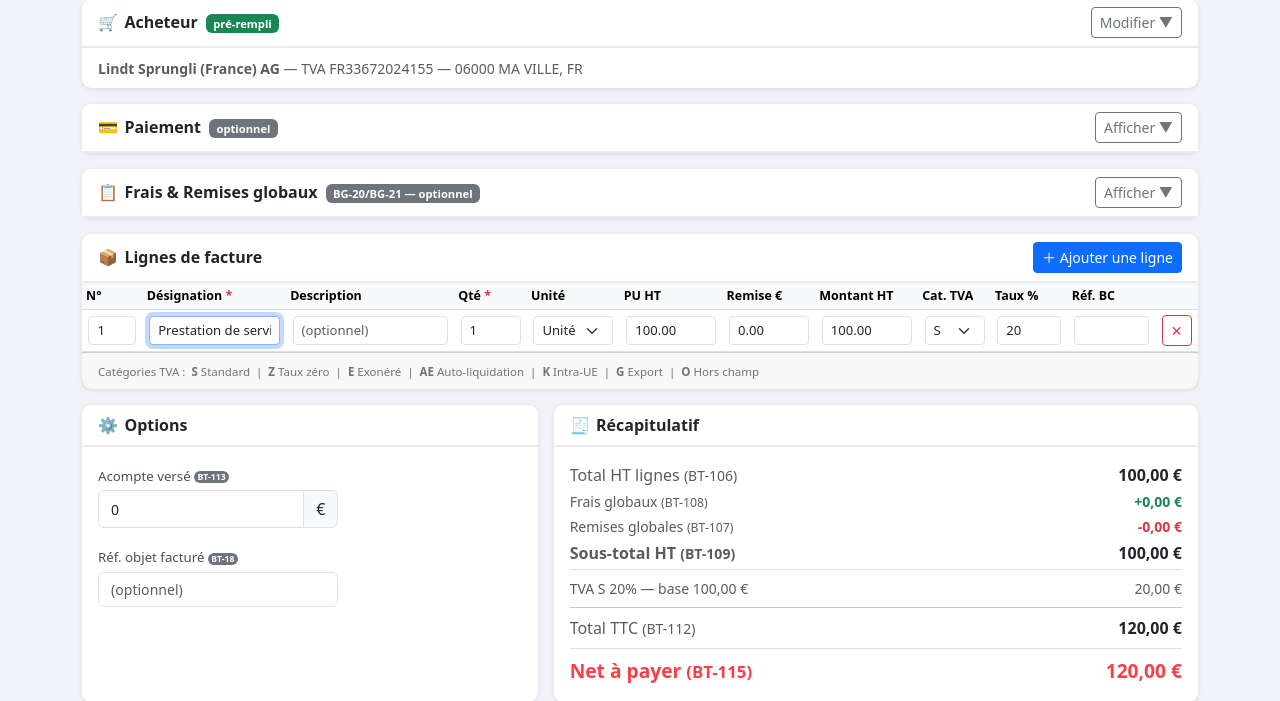
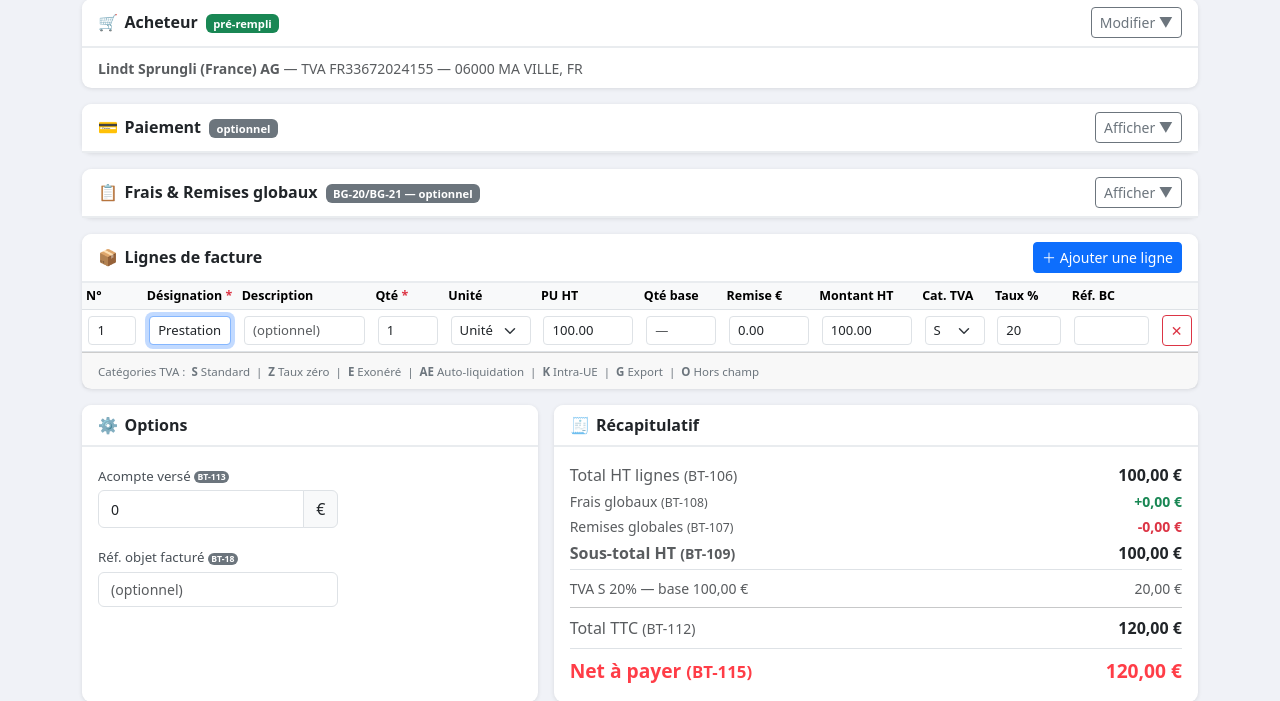
Before and after one commit to Amaldonado-bp/xml_generator, a Flask app: page / in a window 1280 px wide. Shown: the part 809-1510 px from the top of the page. Run offline with Flask 3, Linux system fonts and the light colour scheme; some libraries are stand-ins or nearby versions.

Commit message:
Ajout champ Qté base (BT-149) sur les lignes de facture
- CII : BasisQuantity dans NetPriceProductTradePrice (si renseigné)
- UBL : BaseQuantity déjà présent, aucun changement nécessaire
- UI : colonne Qté base dans le tableau lignes, vide par défaut
- collectData() : base_quantity transmis au backend (null si vide)

Ex: PU = 29 € / Qté base = 100 → prix pour 100 unités

Co-Authored-By: Claude Sonnet 4.6 <noreply@anthropic.com>

```diff
--- a/invoice_generator.py
+++ b/invoice_generator.py
@@ -492,6 +492,10 @@ def build_cii(d: dict, profile: str = "EN16931") -> str:
         la = ET.SubElement(li, ram("SpecifiedLineTradeAgreement"))
         np_ = ET.SubElement(la, ram("NetPriceProductTradePrice"))
         _t(np_, ram("ChargeAmount"), f"{float(line['unit_price']):.2f}")
+        if line.get("base_quantity"):
+            bq_el = ET.SubElement(np_, ram("BasisQuantity"))
+            bq_el.text = str(line["base_quantity"])
+            bq_el.set("unitCode", line.get("unit_code", "EA"))
         ld = ET.SubElement(li, ram("SpecifiedLineTradeDelivery"))
         bq = ET.SubElement(ld, ram("BilledQuantity"))
         bq.text = str(line["quantity"])
--- a/templates/index.html
+++ b/templates/index.html
@@ -545,6 +545,7 @@
                 <th title="BT-129">Qté <span class="text-danger">*</span></th>
                 <th title="BT-130">Unité</th>
                 <th title="BT-146">PU HT</th>
+                <th title="BT-149">Qté base</th>
                 <th title="BT-140">Remise €</th>
                 <th title="BT-131">Montant HT</th>
                 <th title="BT-151">Cat. TVA</th>
@@ -904,6 +905,9 @@ function addLine(def = {}) {
     </select></td>
     <td><input type="number" class="form-control form-control-sm" name="line_unit_price"
                value="${price.toFixed(2)}" min="0" step="0.01" oninput="calcLine(this)" style="width:90px"></td>
+    <td><input type="number" class="form-control form-control-sm" name="line_base_qty"
+               value="" min="1" step="1" placeholder="—" style="width:70px"
+               title="Qté base BT-149 — ex: 100 si PU exprimé pour 100 unités"></td>
     <td><input type="number" class="form-control form-control-sm" name="line_discount"
                value="${disc.toFixed(2)}" min="0" step="0.01" oninput="calcLine(this)" style="width:80px"
                title="Remise ligne (BT-140)"></td>
@@ -1031,6 +1035,7 @@ function collectData() {
       quantity:       parseFloat(row.querySelector('[name=line_qty]').value)        || 0,
       unit_code:      row.querySelector('[name=line_unit]').value,
       unit_price:     parseFloat(row.querySelector('[name=line_unit_price]').value) || 0,
+      base_quantity:  parseFloat(row.querySelector('[name=line_base_qty]').value)   || null,
       discount:       parseFloat(row.querySelector('[name=line_discount]').value)   || 0,
       net_amount:     parseFloat(row.querySelector('[name=line_net_amount]').value) || 0,
       vat_category:   row.querySelector('[name=line_vat_cat]').value,
```
